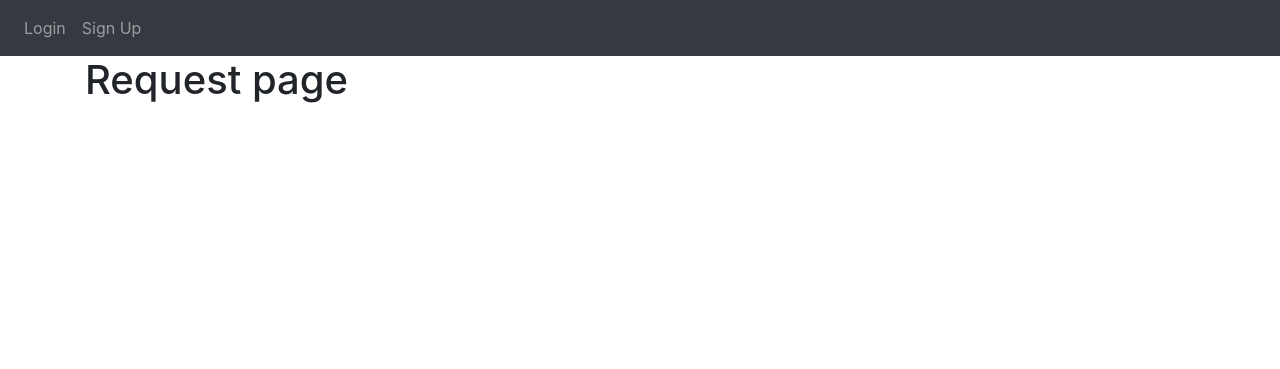
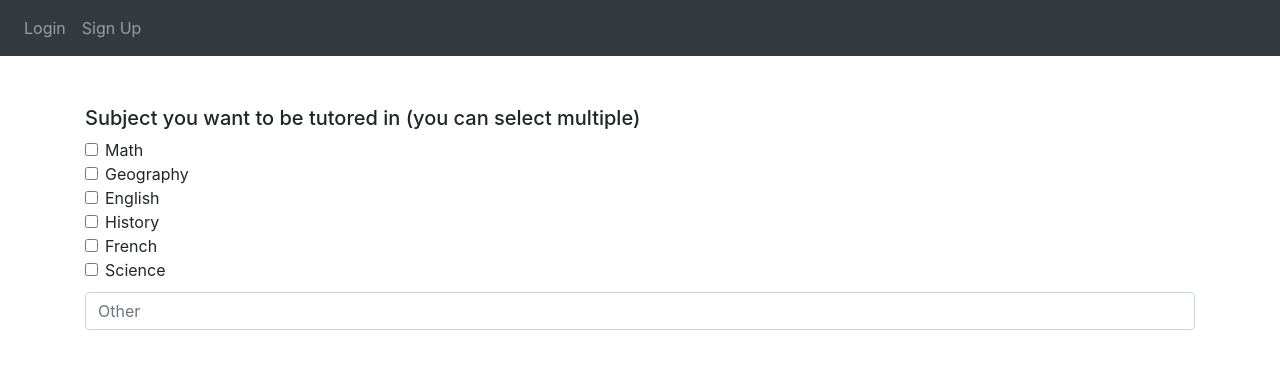
Before and after one commit to vitahuang2020/tutorwebsite, a Flask app: page /request-role in a window 1280 px wide. Shown: the top 369 px of the page. Run offline with Flask 3, Linux system fonts and the light colour scheme; some libraries are stand-ins or nearby versions.

Commit message:
Added the form for the subject selection.

```diff
--- a/website/templates/request_role.html
+++ b/website/templates/request_role.html
@@ -2,5 +2,56 @@
 {% block title %}Request{% endblock %}
 
 {% block content %}
-<h1>Request page</h1>
+<style>
+  .subject {
+    margin-top: 50px;
+  }
+  .form-group1 {
+    margin-top:10px;
+  }
+</style>
+<div class="subject">
+  <h5>Subject you want to be tutored in (you can select multiple)</h5>
+  <div class="form-check">
+    <input class="form-check-input" type="checkbox" value="" id="flexCheckDefault1">
+    <label class="form-check-label" for="flexCheckDefault1">
+      Math
+    </label>
+  </div>
+  <div class="form-check">
+    <input class="form-check-input" type="checkbox" value="" id="flexCheckDefault2">
+    <label class="form-check-label" for="flexCheckDefault2">
+      Geography
+    </label>
+  </div>
+  <div class="form-check">
+    <input class="form-check-input" type="checkbox" value="" id="flexCheckDefault3">
+    <label class="form-check-label" for="flexCheckDefault3">
+      English
+    </label>
+  </div>
+  <div class="form-check">
+    <input class="form-check-input" type="checkbox" value="" id="flexCheckDefault4">
+    <label class="form-check-label" for="flexCheckDefault4">
+      History
+    </label>
+  </div>
+  <div class="form-check">
+    <input class="form-check-input" type="checkbox" value="" id="flexCheckDefault5">
+    <label class="form-check-label" for="flexCheckDefault5">
+      French
+    </label>
+  </div>
+  <div class="form-check">
+    <input class="form-check-input" type="checkbox" value="" id="flexCheckDefault6">
+    <label class="form-check-label" for="flexCheckDefault6">
+      Science
+    </label>
+  </div>
+  <form>
+    <div class="form-group1">
+      <input type="email" class="form-control" id="exampleInputEmail1" aria-describedby="emailHelp" placeholder="Other">
+    </div>
+  </form>
+</div>
 {% endblock %}
```
